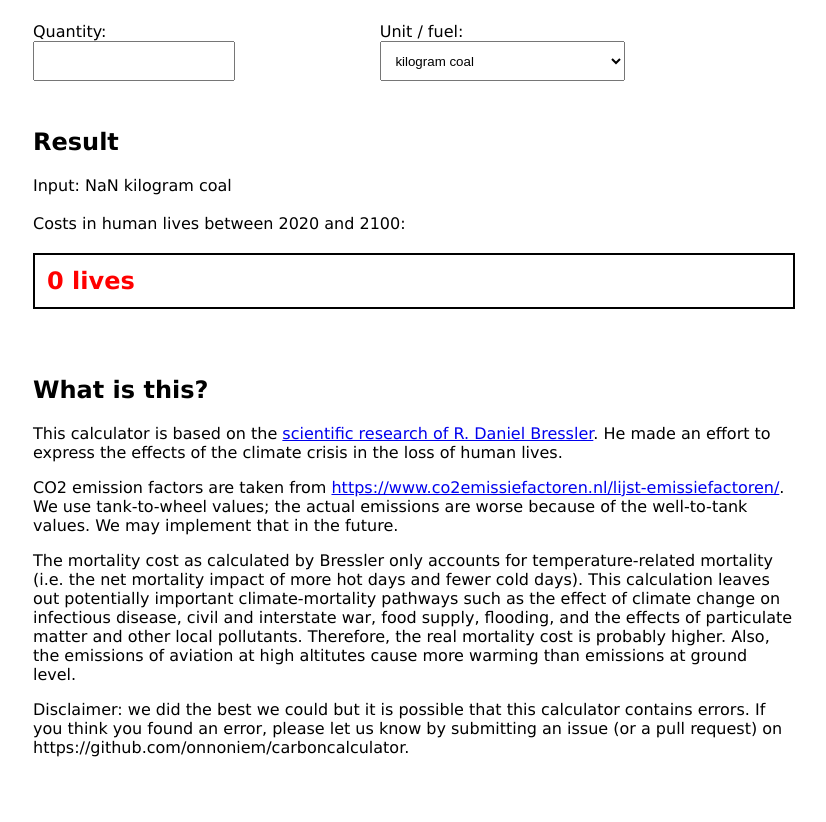
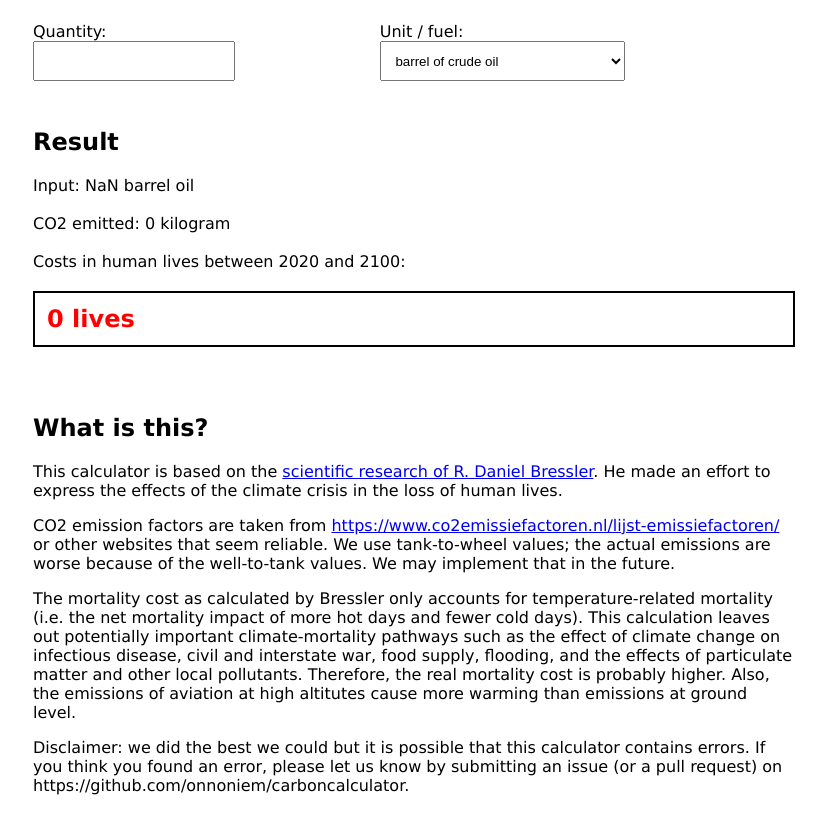
Before and after one commit to FossielvrijNL/carboncalculator, a plain HTML site: page index.html in a window 1280 px wide. Shown: the part 62-884 px from the top of the page, without its empty margins (226-1052 px from the left). Before the commit the page ends 846 px from the top, so only its background shows below. Drawn offline with Linux system fonts and the light colour scheme.

Commit message:
Barrels oil added; thousands separators added; showing kilogram CO2

```diff
--- a/index.html
+++ b/index.html
@@ -20,6 +20,7 @@
                     <td>
                         <label for="unitfuel">Unit / fuel:</label><br>
                         <select id="unitfuel" name="unitfuel" oninput="calculate()">
+                            <option value="barrel oil">barrel of crude oil</option>
                             <option value="kilogram coal">kilogram coal</option>
                             <option value="kilogram CO2">kilogram CO2</option>
                             <option value="liter diesel">liter diesel (B7 blend)</option>
@@ -55,7 +56,8 @@
                             He made an effort to express the effects of the climate crisis in the loss of human lives.
                         </p>
                         <p>CO2 emission factors are taken from
-                            <a href="https://www.co2emissiefactoren.nl/lijst-emissiefactoren/">https://www.co2emissiefactoren.nl/lijst-emissiefactoren/</a>.
+                            <a href="https://www.co2emissiefactoren.nl/lijst-emissiefactoren/">https://www.co2emissiefactoren.nl/lijst-emissiefactoren/</a>
+                            or other websites that seem reliable.
                             We use tank-to-wheel values; the actual emissions are worse because of the
                             well-to-tank values. We may implement that in the future.
                         </p>
@@ -94,9 +96,9 @@
                     CO2 emission factors.
                     Source: https://www.co2emissiefactoren.nl/lijst-emissiefactoren/
                 */
-                l_benzine2kg_co2 = 2.141;
-                l_diesel2kg_co2 = 2.474;
-                l_kerosine2kg_co2 = 2.506;
+                const l_benzine2kg_co2 = 2.141;
+                const l_diesel2kg_co2 = 2.474;
+                const l_kerosine2kg_co2 = 2.506;
                 const m3_gas2kg_co2 = 1.788;
                 const kg_coal2kg_co2 = 2.327;
                 const kg_lignite2kg_co2 = 2.02;
@@ -104,13 +106,23 @@
                     CO2 emission factors per megawatt.
                     Source: https://ourworldindata.org/grapher/carbon-dioxide-emissions-factor
                 */
-                mWh_coal2kg_co2 = 403.20;
+                const mWh_coal2kg_co2 = 403.20;
+                /*
+                    CO2 emission factor of barrel of cude oil
+                    Source: https://www.epa.gov/energy/greenhouse-gases-equivalencies-calculator-calculations-and-references
+                */
+                const barrel_oil2kg_co2 = 431.9;
+
+
                 // Read the form fields
                 var quantity = document.getElementById("quantity").value.toLocaleString();
                 var unitfuel = document.getElementById("unitfuel").value;
                 document.getElementById("result").innerHTML = "Input: " + parseFloat(quantity).toLocaleString() + " " + unitfuel + "<br><br>";
                 // Calculate kilograms of CO2
                 switch (unitfuel) {
+                    case "barrel oil":
+                        kg_co2 = quantity * barrel_oil2kg_co2;
+                        break;
                     case "kilogram coal":
                         kg_co2 = quantity * kg_coal2kg_co2;
                         break;
@@ -158,9 +170,12 @@
                     mortality = Math.round(mortality*100)/100;
                 }
                 document.getElementById("result").innerHTML
-                    += "Costs in human lives between 2020 and 2100: "
+                    += "CO2 emitted: "
+                    + parseFloat(kg_co2).toLocaleString()
+                    + " kilogram<br><br>"
+                    + "Costs in human lives between 2020 and 2100: "
                     + "<h2 id='mortality'>"
-                    + mortality + " lives"
+                    + parseFloat(mortality).toLocaleString() + " lives"
                     + "</h2>"
             }
             calculate();
```
